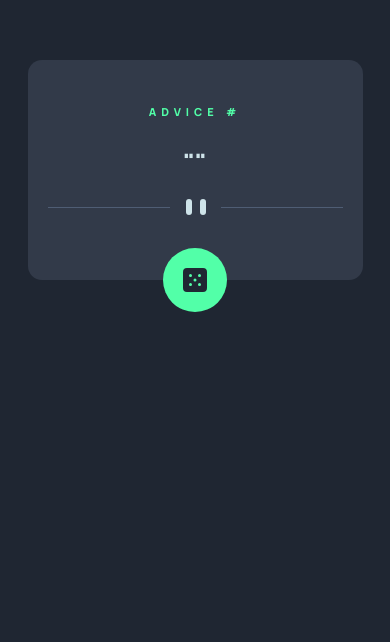
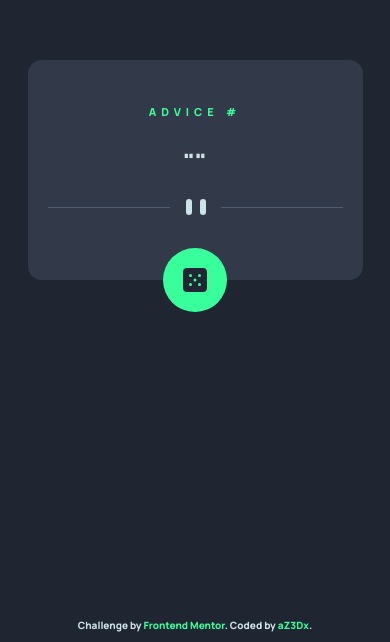
Before and after one commit to aZ3Dx/advice-generator-app-main, a plain HTML site: page index.html in a window 390 px wide. Shown: the part 202-844 px from the top of the page. Drawn offline with Linux system fonts and the light colour scheme; no server answers.

Commit message:
Responsive

```diff
--- a/css/style.css
+++ b/css/style.css
@@ -2,7 +2,8 @@
 
 :root {
     --Light-Cyan: hsl(193, 38%, 86%);
-    --Neon-Green: hsl(150, 100%, 66%);
+    --Neon-Green: hsl(150, 100%, 61%);
+    --Neon-Green-Variant: hsl(150, 86%, 41%);
 
     --Grayish-Blue: hsl(217, 19%, 38%);
     --Dark-Grayish-Blue: hsl(217, 19%, 24%);
@@ -77,6 +78,26 @@ main {
     transition: box-shadow .3s ease;
 }
 
+.attr-container {
+    position: absolute;
+    bottom: 10px;
+    width: 100%;
+}
+
+.attr-container_content {
+    font-size: 14px;
+    color: var(--Light-Cyan);
+    text-align: center;
+}
+
+.attr-container_content a {
+    text-decoration: none;
+    color: var(--Neon-Green);
+}
+.attr-container_content a:hover {
+    color: var(--Neon-Green-Variant);
+}
+
 @media (max-width: 540px) {
     .slip-container {
         padding: 44px 20px 40px 20px;
@@ -95,4 +116,14 @@ main {
     .slip-container_divider {
         margin-bottom: 20px;
     }
+
+    .attr-container_content {
+        font-size: 10px;
+    }
 }
+
+@media (max-width: 375px) {
+    .slip-container_divider img {
+        width: 100%;
+    }
+}
--- a/index.html
+++ b/index.html
@@ -30,10 +30,12 @@
     </div>
   </main>
 
-  <!-- <div class="attribution">
-    Challenge by <a href="https://www.frontendmentor.io?ref=challenge" target="_blank">Frontend Mentor</a>.
-    Coded by <a href="#">Your Name Here</a>.
-  </div> -->
+  <footer class="attr-container">
+    <div class="attr-container_content">
+      Challenge by <a href="https://www.frontendmentor.io?ref=challenge" target="_blank">Frontend Mentor</a>.
+      Coded by <a href="https://www.frontendmentor.io/profile/aZ3Dx" target="_blank">aZ3Dx</a>.
+    </div>
+  </footer>
   <script src="js/quote.js"></script>
 </body>
 </html>
```
Also changed, not shown: design/my-desktop-design.png, design/my-mobile-design.png.
